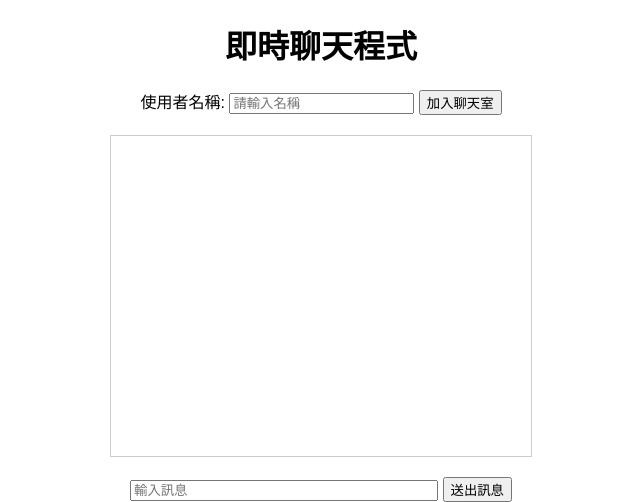
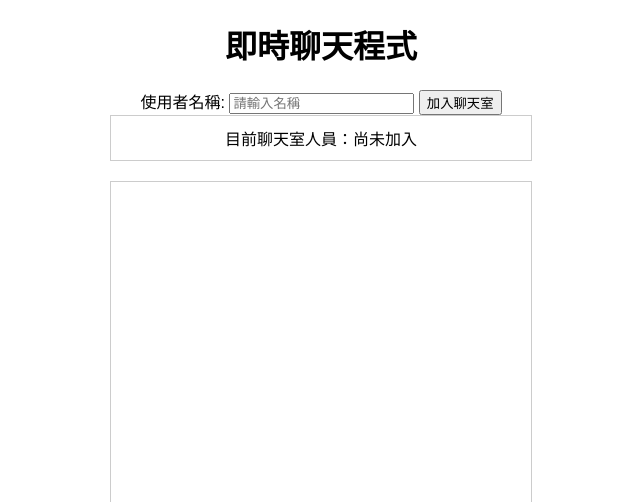
Before and after one commit to taipeihugo/5chess, a Flask app: page / in a window 1280 px wide. Shown: the top 502 px of the page, without its empty margins (319-959 px from the left). Run offline with Flask 3, Linux system fonts and the light colour scheme; some libraries are stand-ins or nearby versions.

Commit message:
Update index.html

```diff
--- a/templates/index.html
+++ b/templates/index.html
@@ -16,6 +16,12 @@
             height: 300px;
             overflow-y: scroll;
         }
+        #userList {
+            width: 400px;
+            margin: 0 auto 20px;
+            border: 1px solid #ccc;
+            padding: 10px;
+        }
         #messageInput {
             width: 300px;
         }
@@ -27,6 +33,9 @@
         <label>使用者名稱: <input type="text" id="username" placeholder="請輸入名稱"></label>
         <button id="joinBtn">加入聊天室</button>
     </div>
+    <!-- 顯示聊天室使用者清單 -->
+    <div id="userList">目前聊天室人員：尚未加入</div>
+    <!-- 聊天訊息區塊 -->
     <div id="chat"></div>
     <div>
         <input type="text" id="messageInput" placeholder="輸入訊息">
@@ -38,12 +47,22 @@
     <script>
         const socket = io();
         const chatDiv = document.getElementById("chat");
+        const userListDiv = document.getElementById("userList");
         const joinBtn = document.getElementById("joinBtn");
         const sendBtn = document.getElementById("sendBtn");
         const usernameInput = document.getElementById("username");
         const messageInput = document.getElementById("messageInput");
 
         let joined = false;
+
+        // 更新聊天室的人員清單
+        function updateUserList(users) {
+            if (users.length === 0) {
+                userListDiv.innerText = "目前聊天室人員：尚未加入";
+            } else {
+                userListDiv.innerText = "目前聊天室人員：" + users.join(", ");
+            }
+        }
 
         // 加入聊天室
         joinBtn.addEventListener("click", () => {
@@ -77,6 +96,9 @@
             p.style.color = "blue";
             chatDiv.appendChild(p);
             chatDiv.scrollTop = chatDiv.scrollHeight;
+            if(data.users) {
+                updateUserList(data.users);
+            }
         });
 
         // 顯示聊天訊息
@@ -87,9 +109,18 @@
             chatDiv.scrollTop = chatDiv.scrollHeight;
         });
 
-        // 當聊天室已滿時
-        socket.on("full", data => {
-            alert(data.msg);
+        // 更新聊天室使用者清單
+        socket.on("user_list", data => {
+            if(data.users) {
+                updateUserList(data.users);
+            }
+        });
+
+        socket.on("disconnect", () => {
+            const p = document.createElement("p");
+            p.innerText = "連線中斷，請稍後再試。";
+            p.style.color = "red";
+            chatDiv.appendChild(p);
         });
     </script>
 </body>
```
